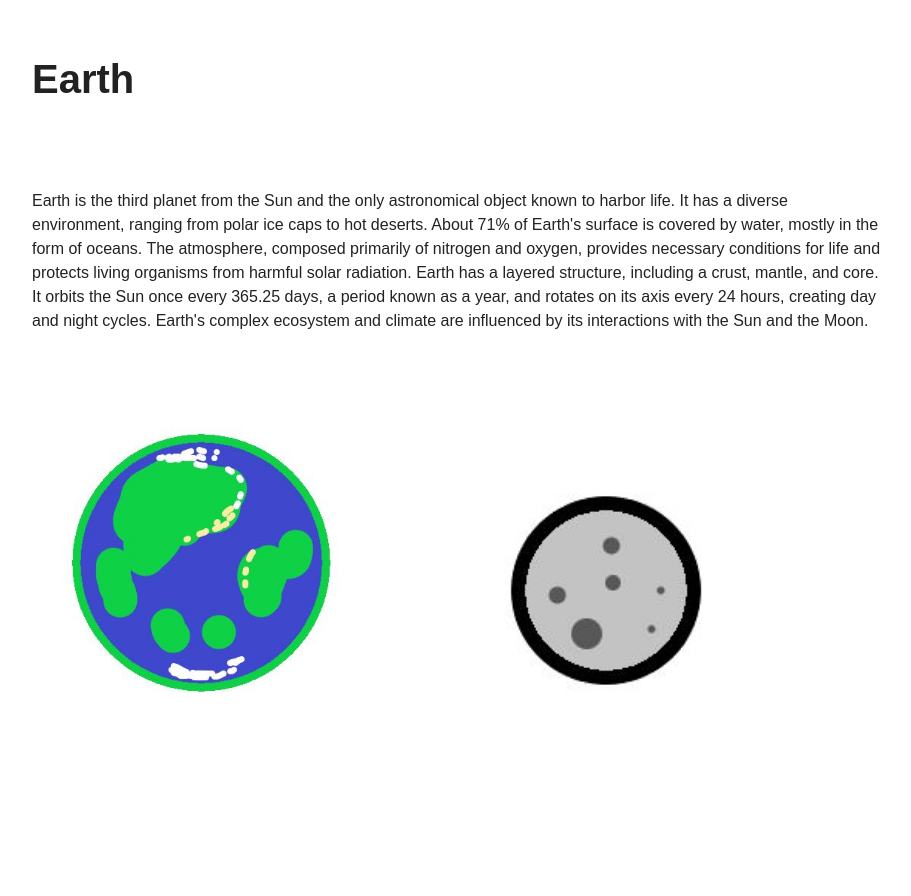
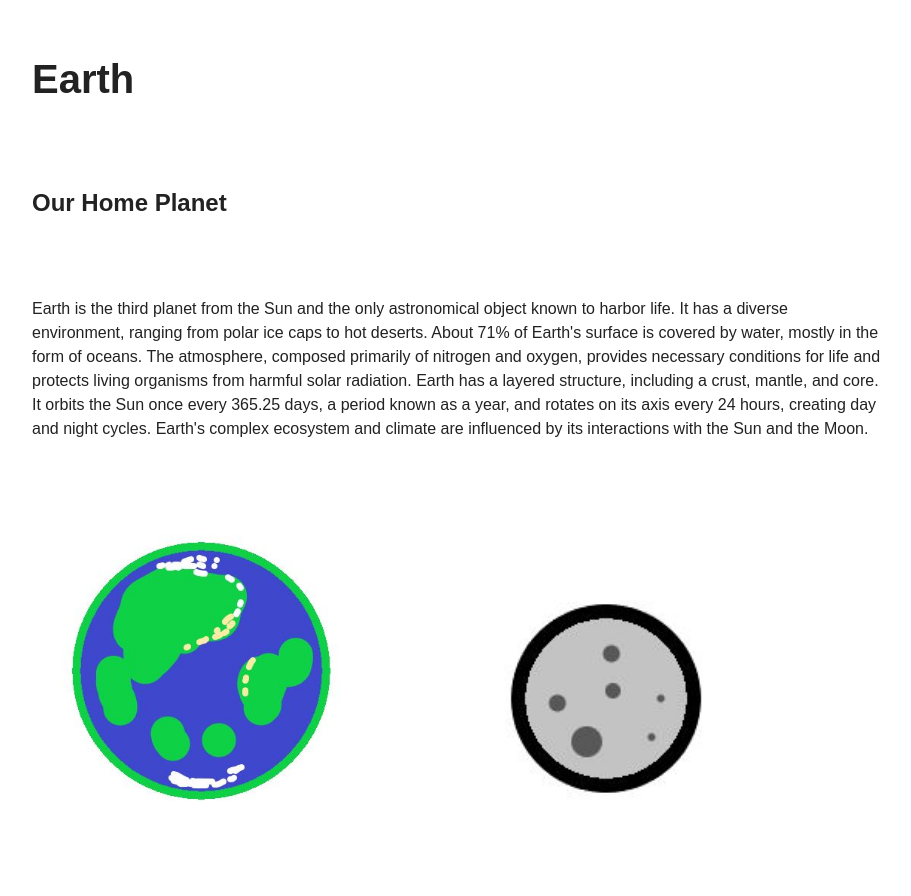
Before and after one commit to Aboodabulu/intro-lab, a website: page index.html in a window 1280 px wide. Shown: the whole page, without its empty margins (6-917 px from the left). Before the commit the page ends 800 px from the top, so only its background shows below. Drawn offline with Linux system fonts and the light colour scheme; files that its build step writes are made by us from their sources; files whose address does not match are found by name.

Commit message:
finalcommit

```diff
--- a/index.html
+++ b/index.html
@@ -10,6 +10,7 @@
 
 <body>
     <h1>Earth</h1>
+    <h2>Our Home Planet</h2>
     <p>Earth is the third planet from the Sun and the only astronomical object known to harbor life. It has a diverse
         environment, ranging from polar ice caps to hot deserts. About 71% of Earth's surface is covered by water,
         mostly in the form of oceans. The atmosphere, composed primarily of nitrogen and oxygen, provides necessary
```
Also changed, not shown: moon.html (+2 -1 lines), _site/index.html, _site/moon/index.html, _site/style.css.
